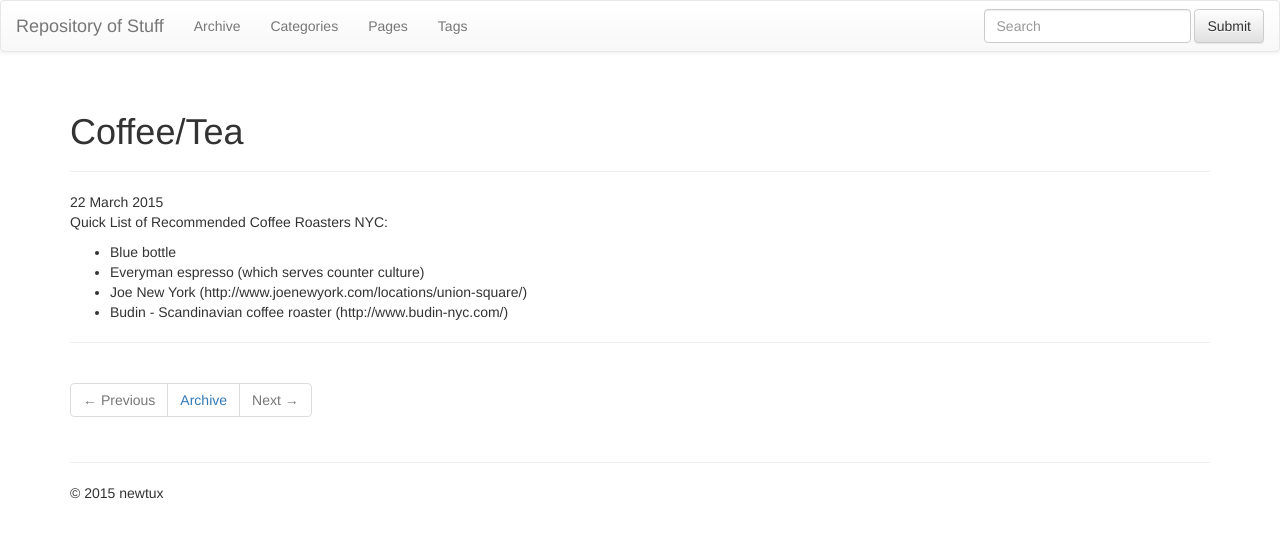
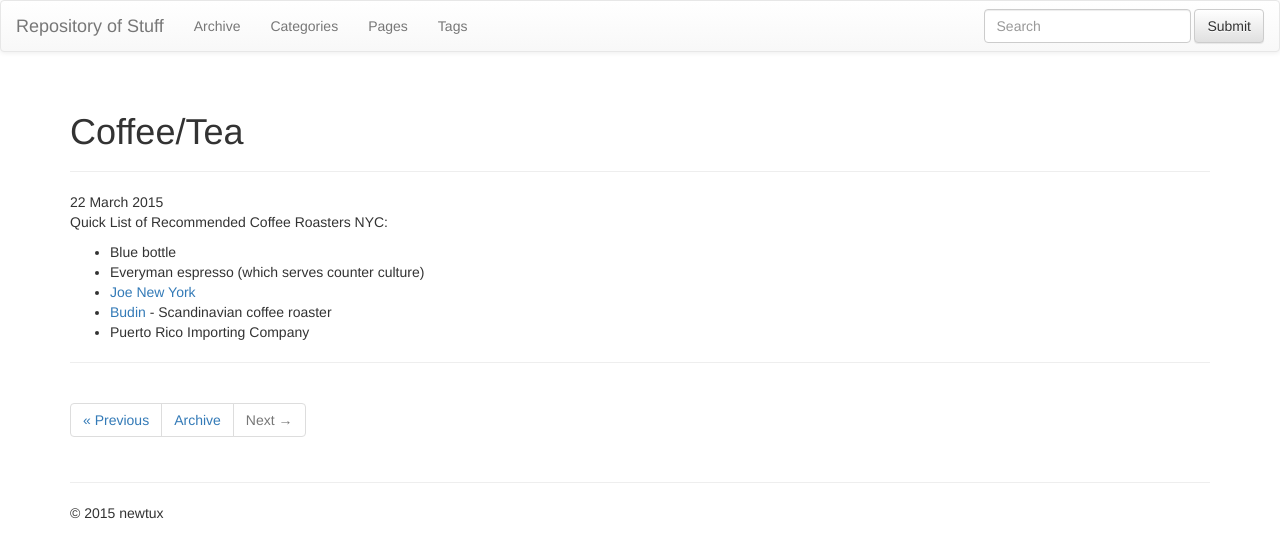
Before and after one commit to gerrymanoim/newtux.github.io, a Jekyll site: the page built from _posts/2015-03-22-coffee-roasters-nyc.md, in a window 1280 px wide. Shown: the top 558 px of the page. Built offline with Jekyll 4.4.1, drawn with Linux system fonts in a browser that asks for light colours; nearby versions of some CDN libraries; library files that are not in the unit come from our copies.

Commit message:
Added Cacao Nib Extraction Post
Better Experiments

```diff
--- a/_posts/2015-03-22-coffee-roasters-nyc.md
+++ b/_posts/2015-03-22-coffee-roasters-nyc.md
@@ -11,5 +11,6 @@
 
 - Blue bottle
 - Everyman espresso (which serves counter culture)
-- Joe New York (http://www.joenewyork.com/locations/union-square/)
-- Budin - Scandinavian coffee roaster (http://www.budin-nyc.com/)
+- [Joe New York](http://www.joenewyork.com/locations/union-square/)
+- [Budin](http://www.budin-nyc.com/) - Scandinavian coffee roaster
+- Puerto Rico Importing Company
```
Also changed, not shown: _posts/2015-03-22-cacao-nib-extraction.md (added, +16 -0 lines).
